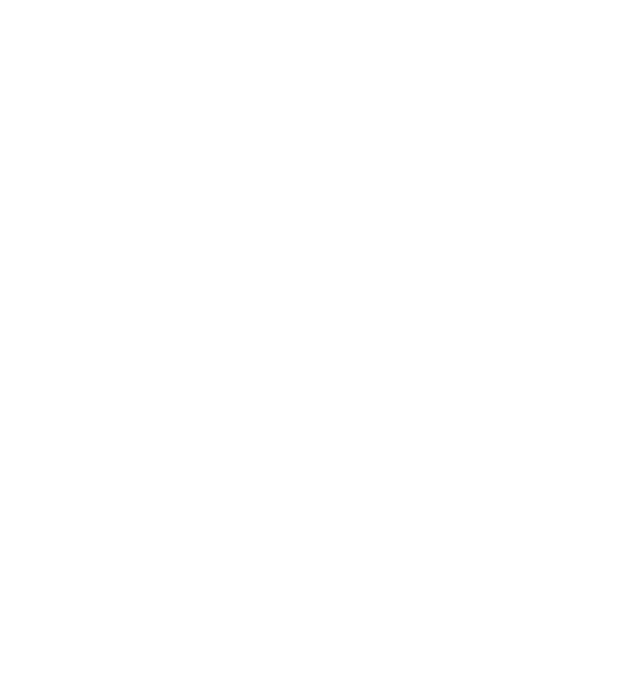
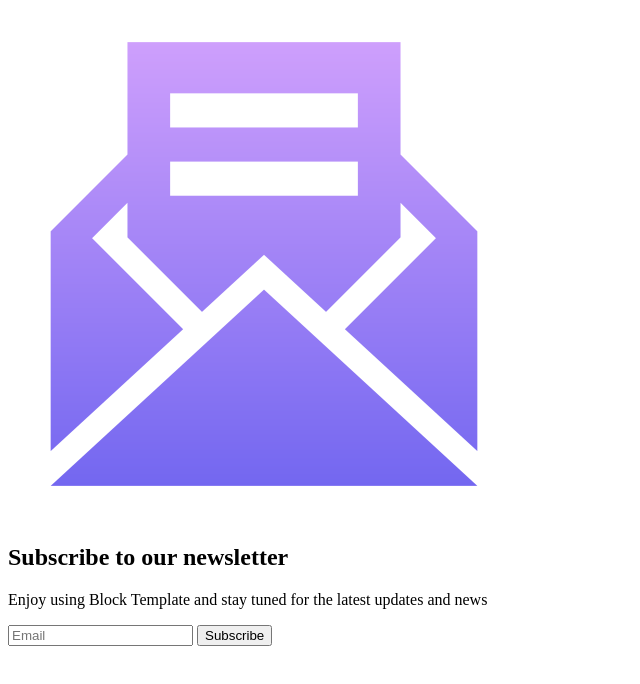
Before and after one commit to Jensone/code-together, a plain HTML site: page index.html in a window 1280 px wide. Shown: the whole page, without its empty margins (0-640 px from the left). Drawn offline with Linux system fonts and the light colour scheme.

Commit message:
creation du formulaire

```diff
--- a/index.html
+++ b/index.html
@@ -3,9 +3,19 @@
 <head>
     <meta charset="UTF-8">
     <meta name="viewport" content="width=device-width, initial-scale=1.0">
+    <link rel="stylesheet" href="style.css">
     <title>Document</title>
 </head>
 <body>
 
+    <!-- Formulaire  -->
+    <form>
+        <img src="assets/enveloppe.png" alt="enveloppe" method="post">
+        <h2>Subscribe to our newsletter</h2>
+        <p>Enjoy using Block Template and stay tuned for the latest updates and news</p>
+        <input type="email" placeholder="Email">
+        <button>Subscribe</button>
+
+    </form>
 </body>
 </html>
```
